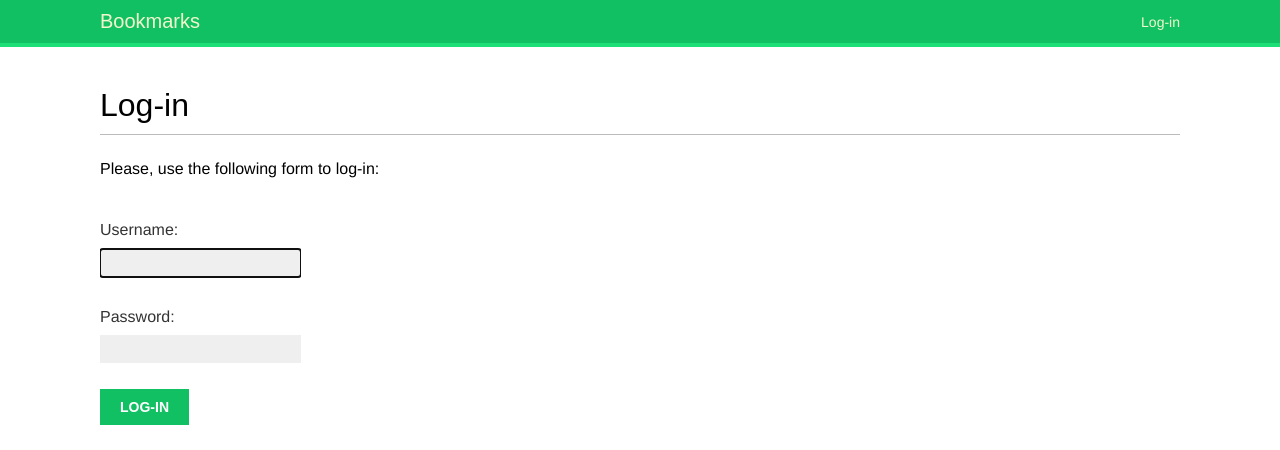
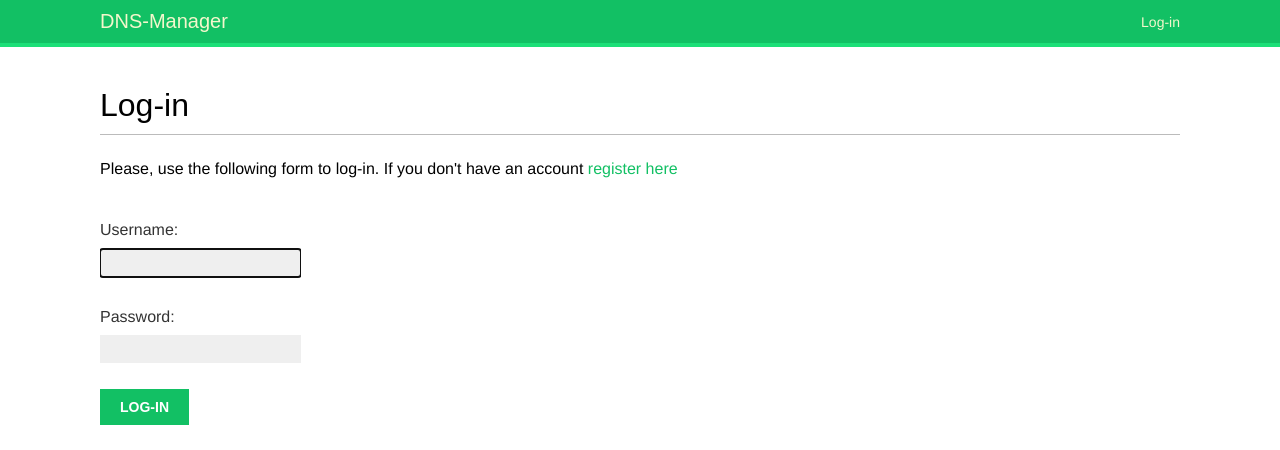
Before and after one commit to yin-zt/dns-bind, a Django app: page /account/login/ in a window 1280 px wide. Shown: the top 450 px of the page. Run offline with Django 3.2, Linux system fonts and the light colour scheme; some web fonts are replaced.

Commit message:
4. 增加用户注册功能

```diff
--- a/binddns/account/templates/base.html
+++ b/binddns/account/templates/base.html
@@ -7,17 +7,17 @@
 </head>
 <body>
 <div id="header">
-    <span class="logo">Bookmarks</span>
+    <span class="logo">DNS-Manager</span>
     {% if request.user.is_authenticated %}
         <ul class="menu">
         <li {% if section == "dashboard" %}class="selected"{% endif %}>
-            <a href="{% url "dashboard" %}">My dashboard</a>
+            <a href="{% url "dashboard" %}">DNS</a>
         </li>
         <li {% if section == "images" %}class="selected"{% endif %}>
-        <a href="#">Images</a>
+        <a href="#">views</a>
         </li>
         <li {% if section == "people" %}class="selected"{% endif %}>
-        <a href="#">People</a>
+        <a href="#">IDC</a>
         </li>
         </ul>
     {% endif %}
--- a/binddns/account/templates/registration/login.html
+++ b/binddns/account/templates/registration/login.html
@@ -10,10 +10,10 @@
         please try again.
         </p>
     {% else %}
-        <p>Please, use the following form to log-in: </p>
+{#        <p>Please, use the following form to log-in: </p>#}
 
-{#        <p>Please, use the following form to log-in. If you don't have an account#}
-{#        <a href="{% url "register" %}">register here</a></p>#}
+        <p>Please, use the following form to log-in. If you don't have an account
+        <a href="{% url "register" %}">register here</a></p>
     {% endif %}
     <div class="login-form">
     <form action="{% url 'login' %}" method="post">
```
